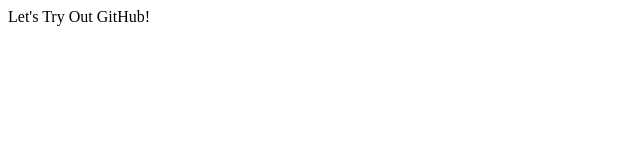
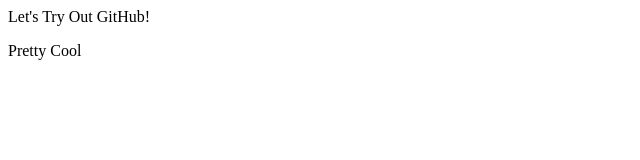
Before and after one commit to CristinaSharon/example, a plain HTML site: page index.html in a window 1280 px wide. Shown: the full height of the page, 0-640 px from the left. Drawn offline with Linux system fonts and the light colour scheme.

Commit message:
Update index.html
add paragraph

```diff
--- a/index.html
+++ b/index.html
@@ -6,5 +6,6 @@
 </head>
 <body>
 	<hi>Let's Try Out GitHub!</hi>
+	<p>Pretty Cool</p>
 </body>
 </html>
```
